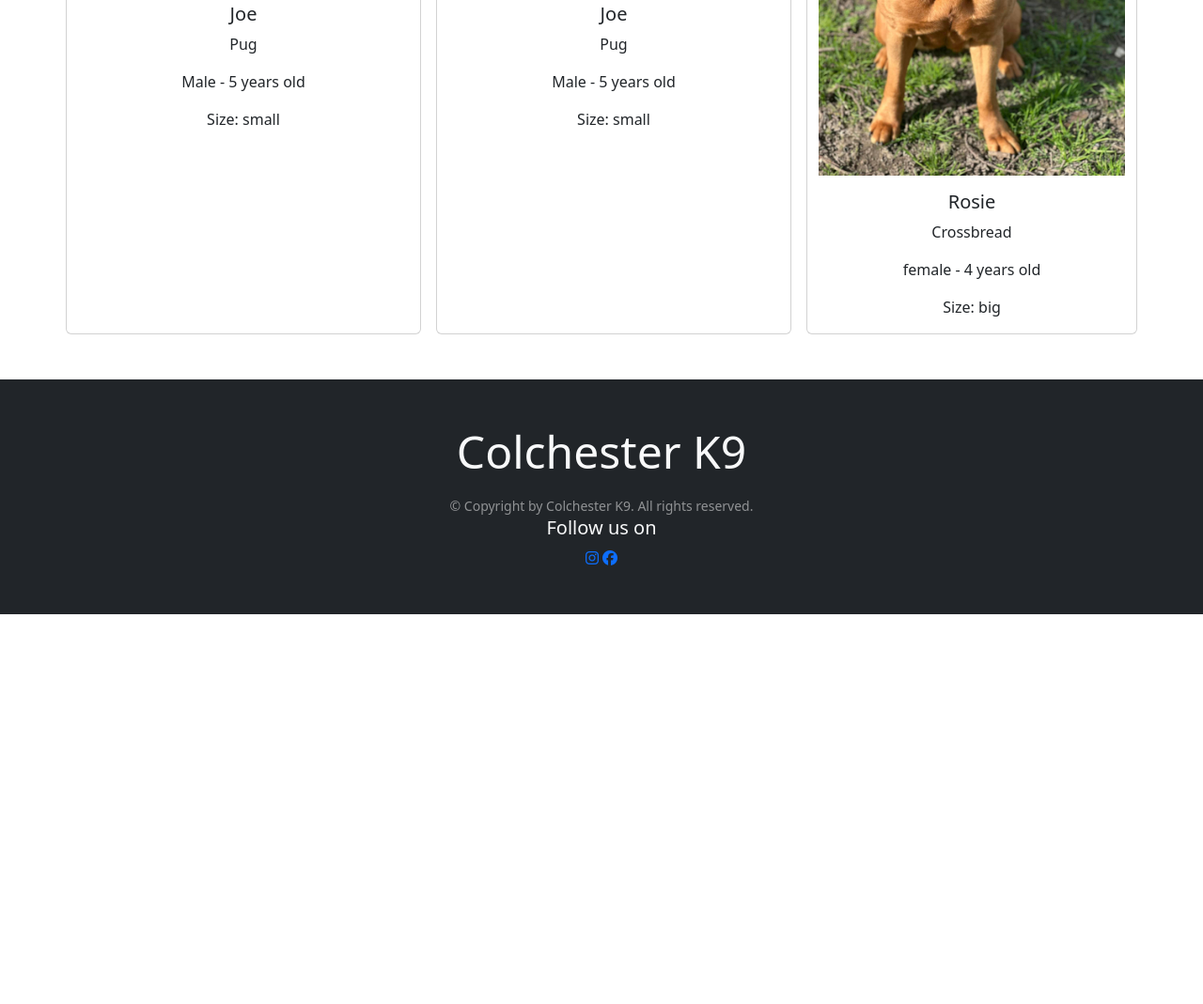
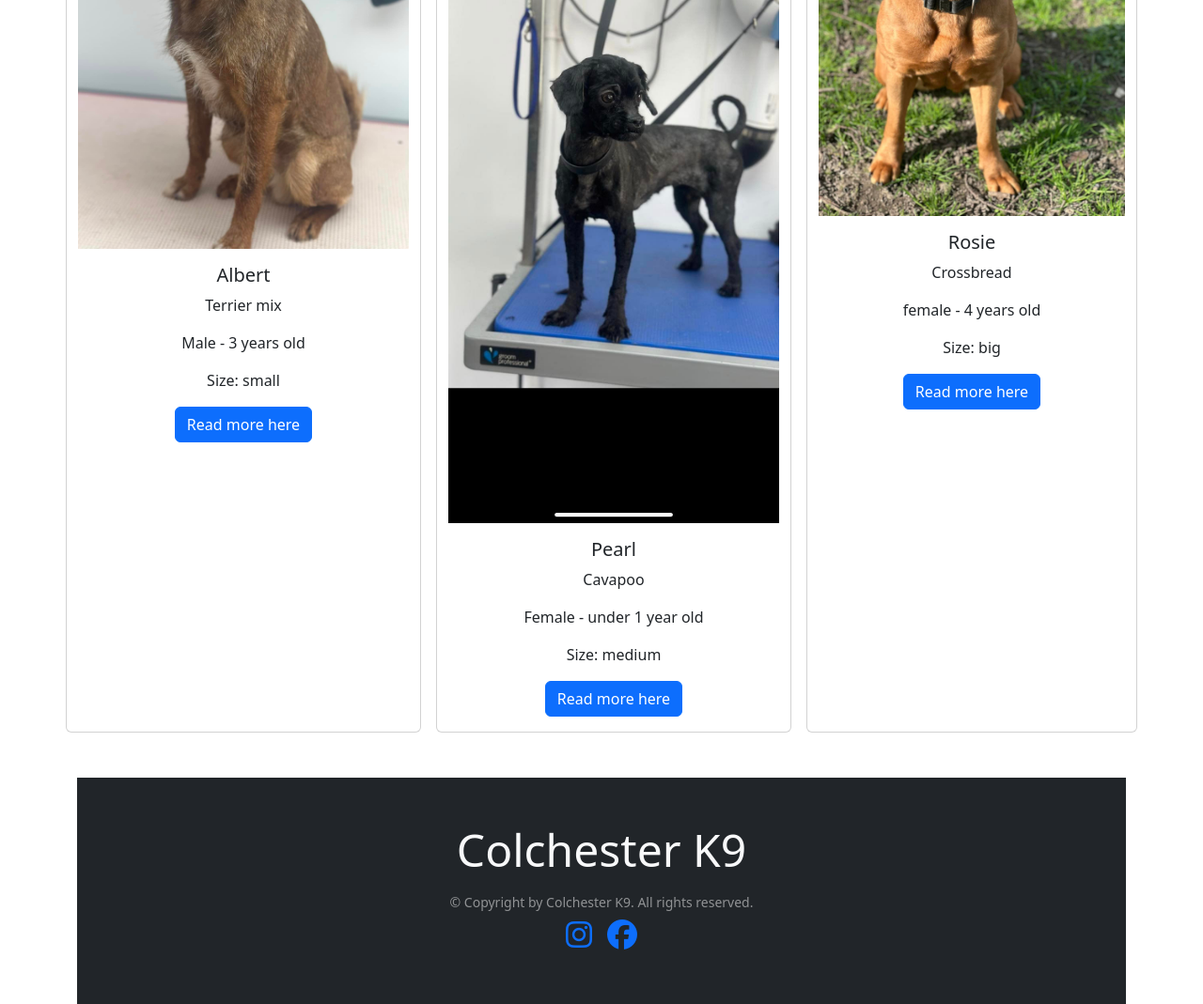
Before and after one commit to kubulimbu4/colchesterk9, a plain HTML site: page index.html in a window 1280 px wide. Shown: the part 1337-2406 px from the top of the page at 94% size. Before the commit the page ends 1991 px from the top, so only its background shows below. Drawn offline with nearby package versions, Linux system fonts and the light colour scheme.

Commit message:
Add files via upload

```diff
--- a/index.html
+++ b/index.html
@@ -64,30 +64,30 @@
             <div>
               <h3>Donate</h3>
               <p>We take paypal, direct bank transfers or amazon wish-list buys.</p>
-              <a href="https://www.paypal.com/donate/?hosted_button_id=YS57CFQKTZ6JE"> <i class="fa-brands fa-paypal fa-beat"></i></a>
-
+              <a href="https://www.paypal.com/donate/?hosted_button_id=YS57CFQKTZ6JE"> <i class="fa-brands fa-paypal fa-beat fa-2x"></i></a>
+              <hr>
             </div>
           <div>
             <h3> Dog's in our care </h3>
             <div class=" row col-lg text-center gap-3">
               <div class="card col-lg" >
-                <img src="joe-dog.jpg" class="card-img-top" alt="...">
+                <img src="albert.jpg" class="card-img-top" alt="...">
                 <div class="card-body col-lg">
-                  <h5 class="card-title">Joe</h5>
-                  <p class="card-text">Pug</p>
-                  <p class="card-text">Male - 5 years old</p>
+                  <h5 class="card-title">Albert</h5>
+                  <p class="card-text"> Terrier mix</p>
+                  <p class="card-text">Male - 3 years old</p>
                   <p class="card-text">Size: small</p>
-                  <!-- <a href="#" class="btn btn-primary">Read more here</a> -->
+                  <a href="https://www.facebook.com/groups/981632209659746/permalink/1157726268717005/" class="btn btn-primary">Read more here</a>
                 </div>
               </div>
               <div class="card col-lg" >
-                <img src="joe-dog.jpg" class="card-img-top" alt="...">
+                <img src="PEARL.jpg" class="card-img-top" alt="...">
                 <div class="card-body col-lg">
-                  <h5 class="card-title">Joe</h5>
-                  <p class="card-text">Pug</p>
-                  <p class="card-text">Male - 5 years old</p>
-                  <p class="card-text">Size: small</p>
-                  <!-- <a href="#" class="btn btn-primary">Read more here</a> -->
+                  <h5 class="card-title">Pearl</h5>
+                  <p class="card-text">Cavapoo</p>
+                  <p class="card-text">Female - under 1 year old</p>
+                  <p class="card-text">Size: medium</p>
+                  <a href="#" class="btn btn-primary">Read more here</a>
                 </div>
               </div>
             <div class="row text-center gap-3 col-lg">
@@ -98,26 +98,23 @@
                   <p class="card-text">Crossbread</p>
                   <p class="card-text">female - 4 years old</p>
                   <p class="card-text">Size: big</p>
-                  <!-- <a href="#" class="btn btn-primary">Read more here</a> -->
+                  <a href="#" class="btn btn-primary">Read more here</a>
                 </div>
               </div>
          </div>
       </div>
+      <footer class="container bg-dark py-5 mt-5 text-center">
+        <div class="text-light row">
+            <p class="display-5 mb-3"> Colchester K9</p>
+            <small class="text-white-50">&copy; Copyright by Colchester K9. All rights reserved.</small>
+            <div class="col">
+              <div class="d-flex p-2 bd-highlight justify-content-center gap-3"> <a href="https://www.instagram.com/colchesterk9?utm_source=ig_web_button_share_sheet&igsh=ZDNlZDc0MzIxNw==">   <i class="fa-brands fa-instagram fa-2x"></i>
+                <a href="https://www.facebook.com/groups/981632209659746/"><i class="fa-brands fa-facebook fa-2x"></i></a></a></div>
+            </div>
+          </div>
+        </div>
+      </footer>
+    </main>
 
-    </main>
-    <footer class="bg-dark py-5 mt-5">
-      <div class="container text-light text-center">
-        <p class="display-5 mb-3"> Colchester K9</p>
-        <small class="text-white-50">&copy; Copyright by Colchester K9. All rights reserved.</small>
-        <div>
-          <h5> Follow us on </h5>
-          <div>
-            <a href="https://www.instagram.com/colchesterk9?utm_source=ig_web_button_share_sheet&igsh=ZDNlZDc0MzIxNw==">   <i class="fa-brands fa-instagram"></i></a>
-            <a href="https://www.facebook.com/groups/981632209659746/"><i class="fa-brands fa-facebook"></i></a>
-          </div>
-
-        </div>
-      </div>
-    </footer>
     <script src="https://kit.fontawesome.com/5ea6f70358.js" crossorigin="anonymous"></script>
 </html>
```
Also changed, not shown: PEARL.jpg (added), albert.jpg (added).
